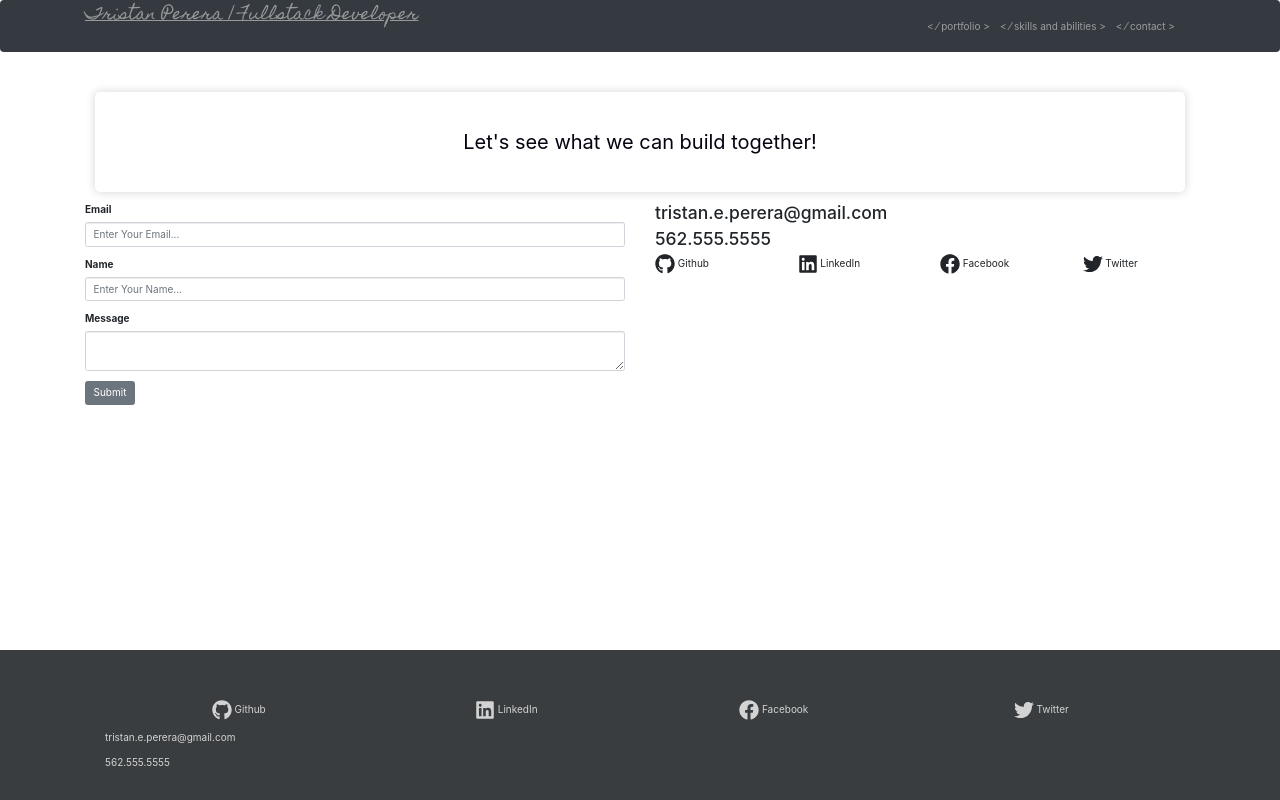
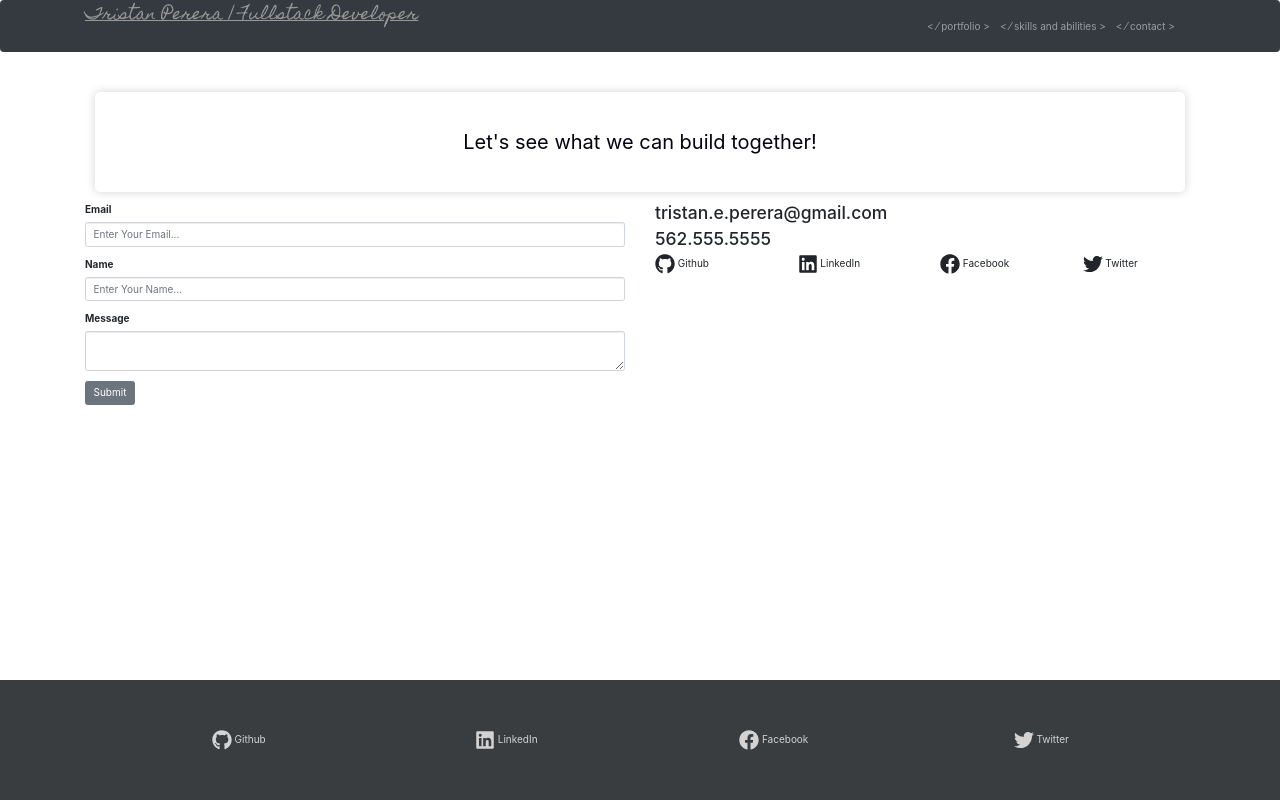
Before and after one commit to trizmo/profile-react, a React (Create React App) app: page /contact in a window 1280 px wide. Built offline with nearby package versions, Linux system fonts and the light colour scheme.

Commit message:
additional styling

```diff
--- a/src/components/Footer.js
+++ b/src/components/Footer.js
@@ -22,13 +22,13 @@ const Footer = () => {
           </Col>
         </Row>
 
-        <Row style={{marginTop: 10}}>
+        {/* <Row style={{marginTop: 10}}>
             <p>tristan.e.perera@gmail.com</p>
         </Row>
 
         <Row>
             <p>562.555.5555</p>
-        </Row>
+        </Row> */}
 
       </Container>
     </Container>
@@ -43,8 +43,7 @@ const styles = {
     backgroundColor: "#393D3F",
     color: "lightgrey",
     boxShadow: "0px 1px black",
-    marginTop: 0,
-    height: 150
+    marginTop: 100,
   },
   containerStyle: {
     padding: 50,
--- a/src/components/MainContainer.js
+++ b/src/components/MainContainer.js
@@ -11,7 +11,7 @@ import Contact from './Contact'
 export default class MainContainer extends Component {
   render() {
     return (
-      <Container>
+      <Container style={styles.mainContainer}>
         <Router>
           <Switch>
             <Route exact path="/" component={AboutMe} />
@@ -25,3 +25,9 @@ export default class MainContainer extends Component {
     )
   }
 }
+
+const styles ={
+  mainContainer: {
+    marginBottom: 200
+  }
+}
--- a/src/components/SkillCard.js
+++ b/src/components/SkillCard.js
@@ -6,9 +6,18 @@ export default function SkillCard(props) {
           <Card>
             <CardImg top width="100%" src={props.img} className="text-center"/>
             <CardBody>
-              <CardTitle>{props.name} | Skill Level: {props.level}</CardTitle>
-              <CardText>{props.text}</CardText>
+              <CardTitle style={styles.cardTitle}>{props.name}</CardTitle>
+              <CardText style={styles.fontSize}>{props.text}</CardText>
             </CardBody>
           </Card>
   )
 }
+
+const styles = {
+  cardTitle: {
+    fontSize: "1.8em"
+  },
+  cardText: {
+    fontSize: "1.25em"
+  }
+}
--- a/src/components/Skillz.js
+++ b/src/components/Skillz.js
@@ -27,7 +27,8 @@ export default class Skillz extends Component {
         display: "flex",
         flex: 1,
         flexDirection: "row",
-        flexWrap: "wrap"
+        flexWrap: "wrap",
+        justifyContent: "space-between"
       }}
 
       className={"text-center"}
@@ -39,9 +40,11 @@ export default class Skillz extends Component {
 
           <div
           style={{
-            display: "flex",
+            // display: "flex",
+            // flexDirection: "row",
+            // flexWrap: "wrap"
             flex: 1,
-            margin: 10,
+            margin: 5,
           }}
           >
 
```
